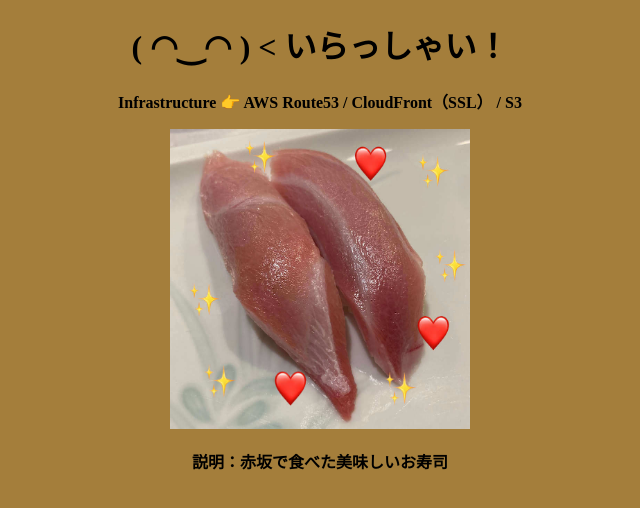
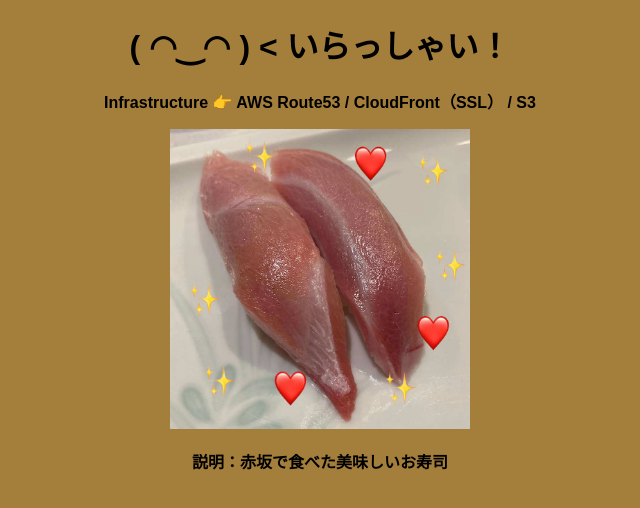
Before and after one commit to tk-koyamasayaka/s3-web, a plain HTML site: page index.html in a window 1280 px wide. Shown: the whole page, without its empty margins (320-960 px from the left). Drawn offline with Linux system fonts and the light colour scheme.

Commit message:
フォントファミリー修正

```diff
--- a/css/main.css
+++ b/css/main.css
@@ -1,6 +1,7 @@
 body {
   background-color: #A47E3B;
   text-align: center;
+  font-family: 'Noto Sans JP', sans-serif;
 }
 
 body > p {
```
